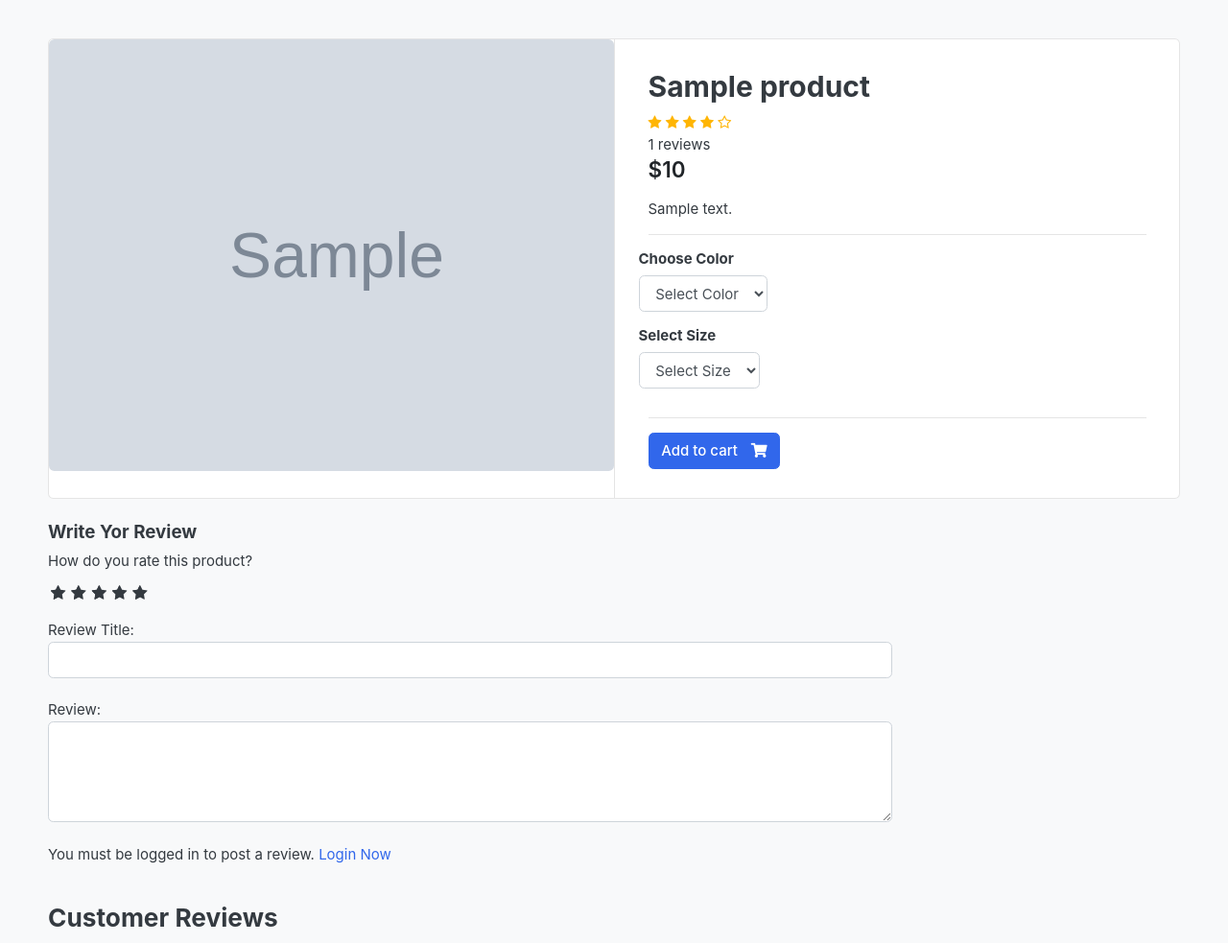
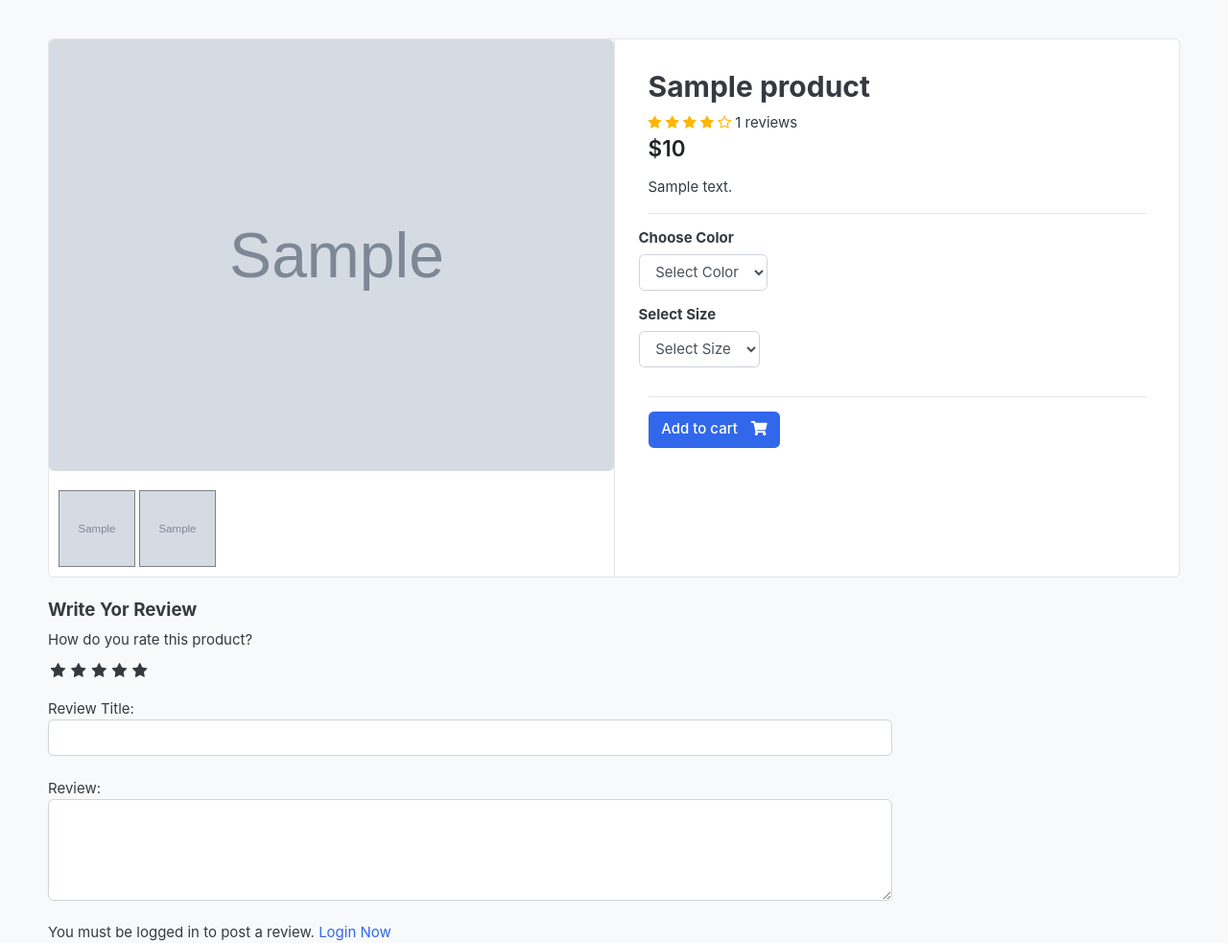
Before and after one commit to muzhirul/django-ecommerce, a Django app: a page that uses templates/includes/footer.html in a window 1280 px wide. Shown: the part 118-1101 px from the top of the page at 96% size. Run offline with Django 3.2, Linux system fonts and the light colour scheme; tables that the repository leaves empty hold one stand-in row (values such as "Sample post"); grey boxes marked "Sample" are stand-in pictures; parts of the project's set-up code (start-up, migrations or seed data) failed here and were passed over; some libraries are stand-ins or nearby versions; some web fonts are replaced.

Commit message:
product image

```diff
--- a/accounts/views.py
+++ b/accounts/views.py
@@ -145,9 +145,11 @@ def activate(request, uidb64, token):
 def dashboard(request):
     orders = Order.objects.filter(user_id=request.user.id, is_ordered=True).order_by('-created_at')
     orders_count = orders.count()
+    userprofile = UserProfile.objects.get(user_id=request.user.id)
     context = {
         'orders_count' : orders_count,
         'orders' : orders,
+        'userprofile':userprofile,
     }
     return render(request, 'accounts/dashboard.html', context)
 
--- a/greatcart/static/css/custom.css
+++ b/greatcart/static/css/custom.css
@@ -44,3 +44,20 @@ label:hover~input:checked~label {
 .rating-star i {
     color: #ffb503 !important;
 }
+
+ul.thumb {
+    margin: 0 auto;
+    padding: 0;
+    float: left;
+}
+
+ul.thumb li {
+    list-style: none;
+    margin: 10px;
+}
+
+ul.thumb li img {
+    width: 80px;
+    height: 80px;
+    border: 1px solid grey;
+}
--- a/store/models.py
+++ b/store/models.py
@@ -1,6 +1,7 @@
 import imp
 from itertools import count, product
 from statistics import mode
+from tabnanny import verbose
 from unicodedata import category
 from django.db import models
 from django.urls import reverse
@@ -85,3 +86,14 @@ class ReviewRating(models.Model):
 
     def __str__(self):
         return self.product.product_name
+
+class ProductGallery(models.Model):
+    product = models.ForeignKey(Product, default=None, on_delete=models.CASCADE)
+    image = models.ImageField(upload_to='store/products', blank=True)
+
+    def __str__(self):
+        return self.product.product_name
+
+    class Meta:
+        verbose_name = 'product gallery'
+        verbose_name_plural = 'product gallery'
--- a/store/views.py
+++ b/store/views.py
@@ -3,7 +3,7 @@ from django.http import HttpResponse
 from django.shortcuts import get_object_or_404, redirect, render
 from carts.models import CartItem
 from store.forms import ReviewForm
-from store.models import Product, ReviewRating
+from store.models import Product, ProductGallery, ReviewRating
 from category.models import Category
 from carts.views import _cart_id
 from django.core.paginator import EmptyPage, PageNotAnInteger, Paginator
@@ -56,11 +56,16 @@ def product_detail(request, category_slug, product_slug):
 
     # Get the Reviews
     reviews = ReviewRating.objects.filter(product_id = single_product.id, status=True)
+
+    #Product Gallery
+    product_gallery = ProductGallery.objects.filter(product_id=single_product.id)
+
     context = {
         'single_product' : single_product,
         'in_cart':in_cart,
         'orderproduct' : orderproduct,
-        'reviews':reviews
+        'reviews':reviews,
+        'product_gallery': product_gallery
     }
     return render(request, 'store/product_detail.html', context)
 
--- a/templates/accounts/dashboard.html
+++ b/templates/accounts/dashboard.html
@@ -31,7 +31,7 @@
                     <div class="col-md-6">
                         <div class="card" style="text-align:center" >
                             <div class="card-body">
-                                <img src="https://www.w3schools.com/howto/img_avatar.png" alt="User Profile Picture" width="50" height="50" style="border-radius:50%;">
+                                <img src="{{userprofile.profile_picture.url}}" alt="User Profile Picture" width="50" height="50" style="border-radius:50%;">
                                 <p class="mb-0">{{user.email}}</p>
                                 <p>{{user.phone_number}}</p>
                             </div>
--- a/templates/includes/footer.html
+++ b/templates/includes/footer.html
@@ -17,3 +17,16 @@
 		</section>
 	</div><!-- //container -->
 </footer>
+
+<script src="https://ajax.googleapis.com/ajax/libs/jquery/3.6.0/jquery.min.js"></script>
+<script>
+	$(document).ready(function(){
+		$('.thumb a').click(function(e){
+			e.preventDefault();
+			$('.mainImage img').attr('src', $(this).attr("href"));
+		})
+	})
+</script>
+
+</body>
+</html>
--- a/templates/store/product_detail.html
+++ b/templates/store/product_detail.html
@@ -9,14 +9,22 @@
     <!-- ============================ COMPONENT 1 ================================= -->
     <div class="card">
         <div class="row no-gutters">
-            <aside class="col-md-6">
-    <article class="gallery-wrap">
-        <div class="img-big-wrap">
-           <a href="#"><img src="{{ single_product.images.url }}"></a>
-        </div> <!-- img-big-wrap.// -->
+    <aside class="col-md-6">
+        <article class="gallery-wrap">
+            <div class="img-big-wrap mainImage">
+            <center><img src="{{ single_product.images.url }}"></center>
+            </div> <!-- img-big-wrap.// -->
 
-    </article> <!-- gallery-wrap .end// -->
-            </aside>
+        </article> <!-- gallery-wrap .end// -->
+        <ul class="thumb">
+            <li>
+                <a href="{{single_product.images.url}}" target="mainImage"><img src="{{single_product.images.url}}" alt="Product Image" /></a>
+                {% for i in product_gallery %}
+                <a href="{{i.image.url}}" target="mainImage"><img src="{{i.image.url}}" alt="Product Image" /></a>
+                {% endfor %}
+            </li>
+        </ul>
+    </aside>
             <main class="col-md-6 border-left">
     <form action="{% url 'add_cart' single_product.id %}" method="POST">
        {% csrf_token %}
@@ -30,9 +38,10 @@
                 <i class="fa fa-star{% if single_product.avarageReview < 2.5 %}-o{% elif single_product.avarageReview >= 2.5 and single_product.avarageReview < 3 %}-half-o {% endif %}" aria-hidded="true"></i>
                 <i class="fa fa-star{% if single_product.avarageReview < 3.5 %}-o{% elif single_product.avarageReview >= 3.5 and single_product.avarageReview < 4 %}-half-o {% endif %}" aria-hidded="true"></i>
                 <i class="fa fa-star{% if single_product.avarageReview < 4.5 %}-o{% elif single_product.avarageReview >= 4.5 and single_product.avarageReview < 5 %}-half-o {% endif %}" aria-hidded="true"></i>
+
+            <span>{{single_product.countReview}} reviews</span>
             </span>
         </div>
-        <span>{{single_product.countReview}} reviews</span>
         <div class="mb-3">
             <var class="price h4">${{ single_product.price }}</var>
         </div>
```
Also changed, not shown: greatcart/views.py (+7 -3 lines), store/admin.py (+9 -1 lines), templates/home.html (+10 -2 lines), store/migrations/0006_productgallery.py (added).
